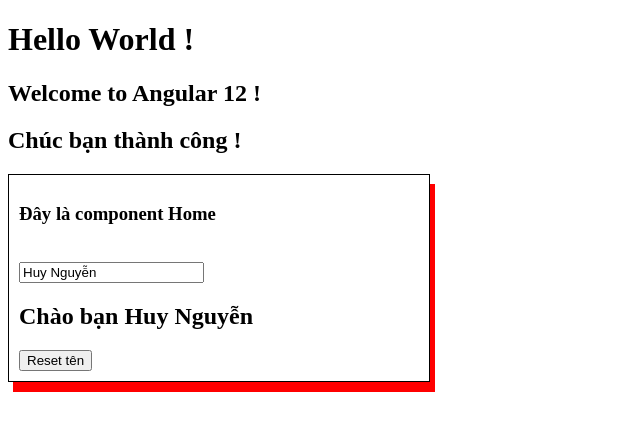
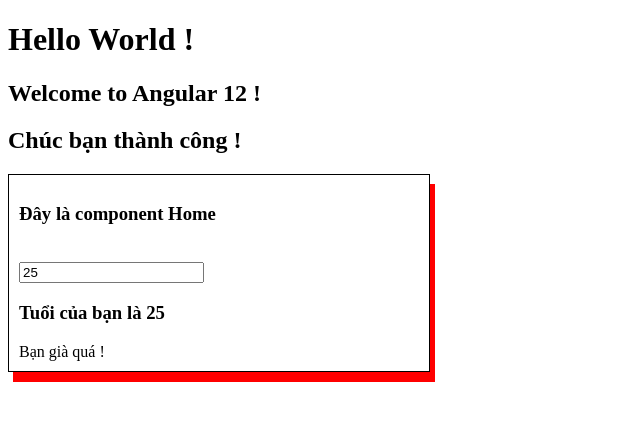
Before and after one commit to TranTienDe/Angular12, an Angular app: page / in a window 1280 px wide. Shown: the top 430 px of the page, without its empty margins (0-640 px from the left). Built offline with nearby package versions, Linux system fonts and the light colour scheme.

Commit message:
ng-template and *ngIf

```diff
--- a/src/app/home/home.component.html
+++ b/src/app/home/home.component.html
@@ -1,8 +1,12 @@
 <div class="clsTest">
   <h3>Đây là component Home</h3>
-  <br/>
-  <input type="text" [(ngModel)]="name"/>
-  <h2>Chào bạn {{ name }}</h2>
-  <button (click)="resetName()">Reset tên</button>
+  <br />
+  <input type="text" [(ngModel)]="age" />
+  <h3>Tuổi của bạn là {{ age }}</h3>
+
+  <div *ngIf="age <= 18; then treName else giaName"></div>
+  <ng-template #treName>Bạn còn trẻ quá !</ng-template>
+  <ng-template #giaName>Bạn già quá !</ng-template>
+
 
 </div>
--- a/src/app/home/home.component.ts
+++ b/src/app/home/home.component.ts
@@ -7,6 +7,7 @@ import { Component, OnInit } from '@angular/core';
 })
 export class HomeComponent implements OnInit {
   public name = 'Huy Nguyễn';
+  public age = 25;
 
   constructor() { }
 
```
